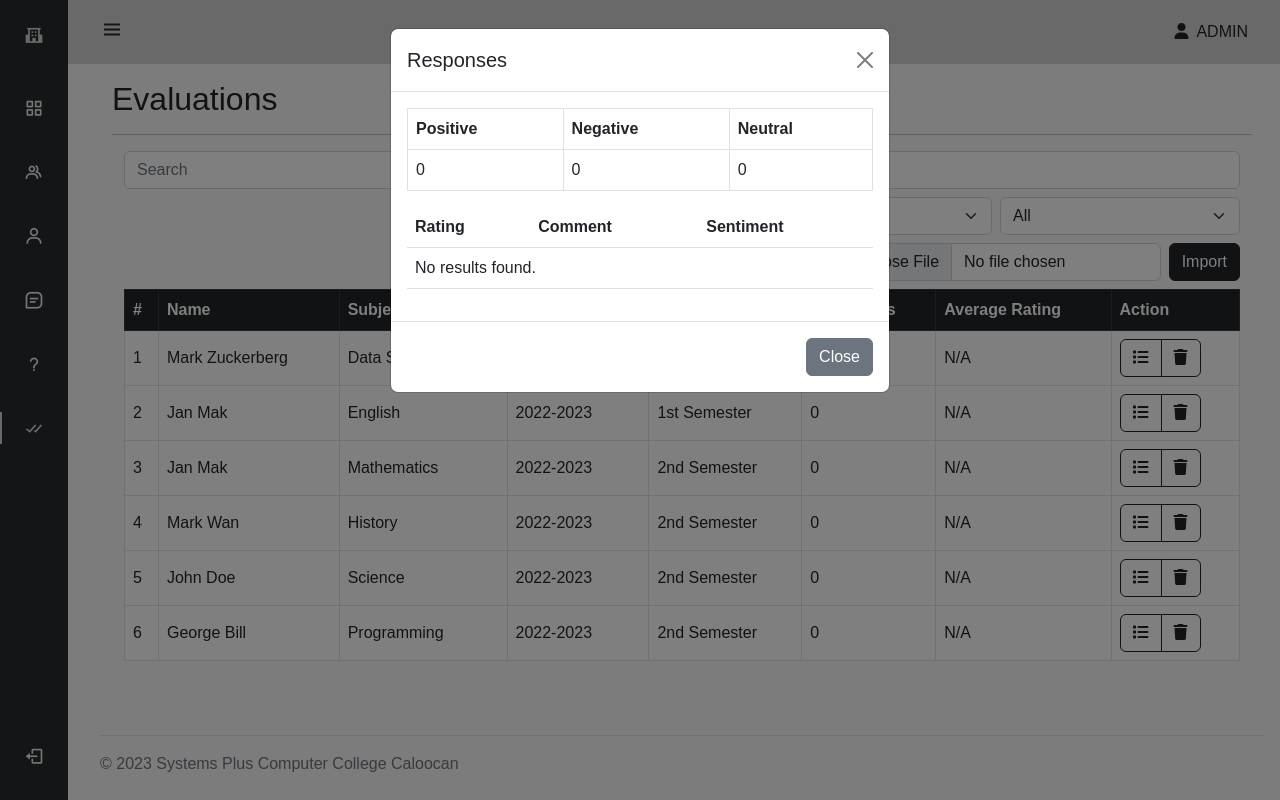
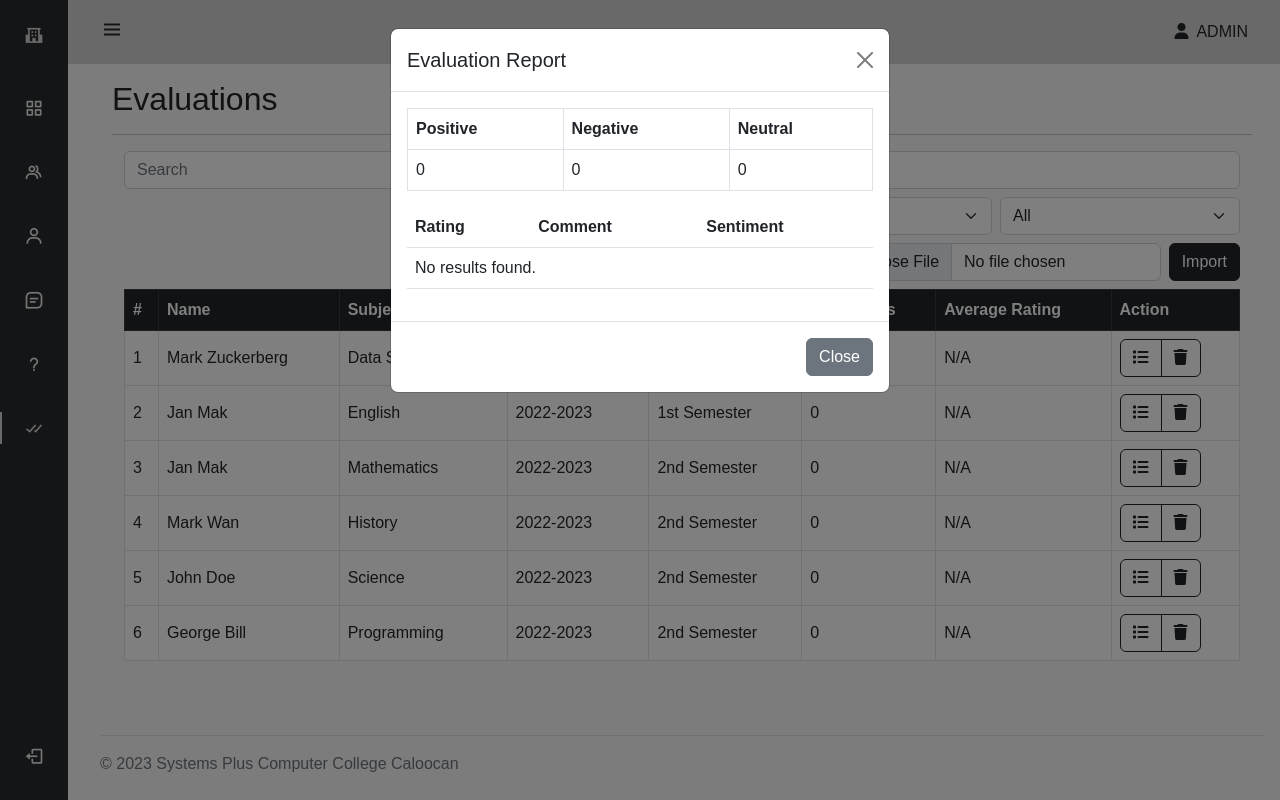
Before and after one commit to redpangilinan/SPCC-FES-SA, a PHP site: page /templates/pages/evaluations.php in a window 1280 px wide, after a click that opens the changed part. Run offline with PHP 8.4, Linux system fonts and the light colour scheme; a user stored in the database is signed in; data comes from the database, SQL or seed files in the repository; data that the repository does not hold is empty; some libraries are stand-ins or nearby versions.

Commit message:
feat: renamed modals to evaluation report

```diff
--- a/templates/pages/evaluations.php
+++ b/templates/pages/evaluations.php
@@ -75,7 +75,7 @@ authorize("admin");
         <div class="modal-dialog">
             <div class="modal-content">
                 <div class="modal-header">
-                    <h1 class="modal-title fs-5" id="responsesModalLabel">Responses</h1>
+                    <h1 class="modal-title fs-5" id="responsesModalLabel">Evaluation Report</h1>
                     <button type="button" class="btn-close" data-bs-dismiss="modal" aria-label="Close"></button>
                 </div>
                 <div class="modal-body">
@@ -107,7 +107,7 @@ authorize("admin");
         <div class="modal-dialog">
             <div class="modal-content">
                 <div class="modal-header">
-                    <h1 class="modal-title fs-5" id="reportModalLabel">Response Details</h1>
+                    <h1 class="modal-title fs-5" id="reportModalLabel">Evaluation Report</h1>
                     <button type="button" class="btn-close" data-bs-dismiss="modal" aria-label="Close"></button>
                 </div>
                 <div class="modal-body" id="reportBody"></div>
```
